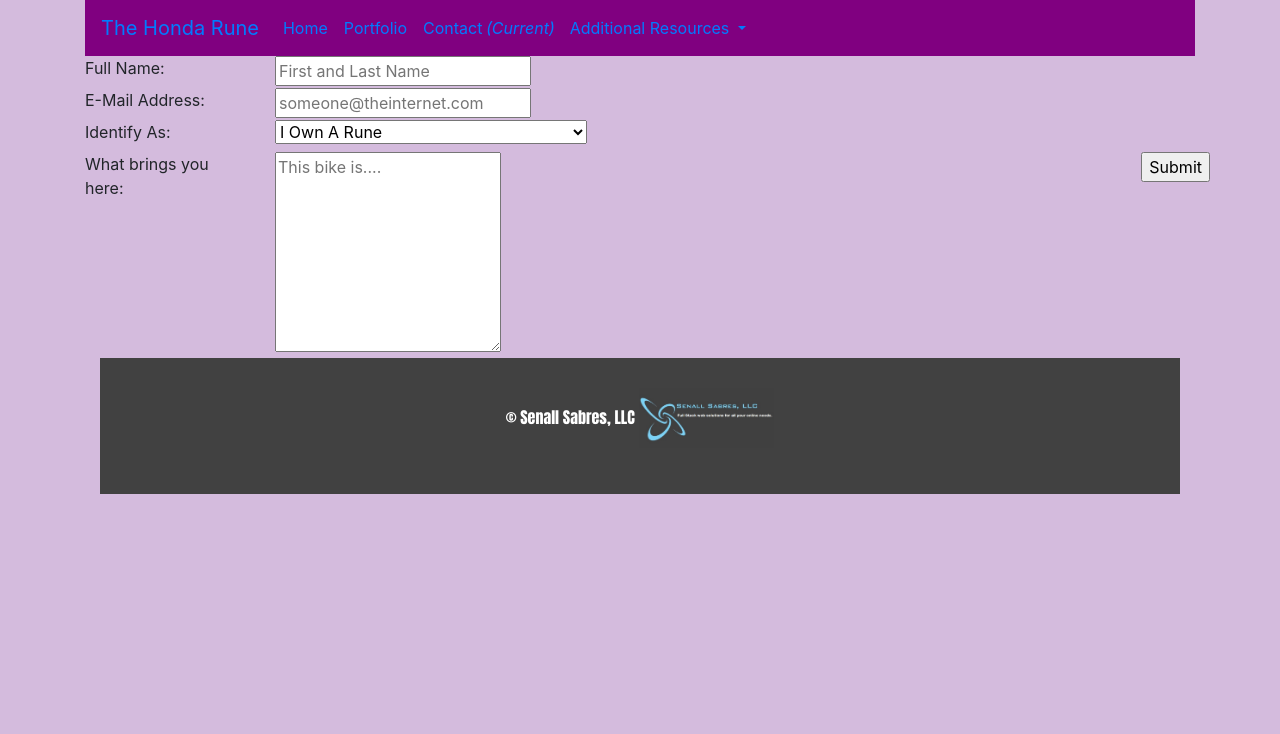
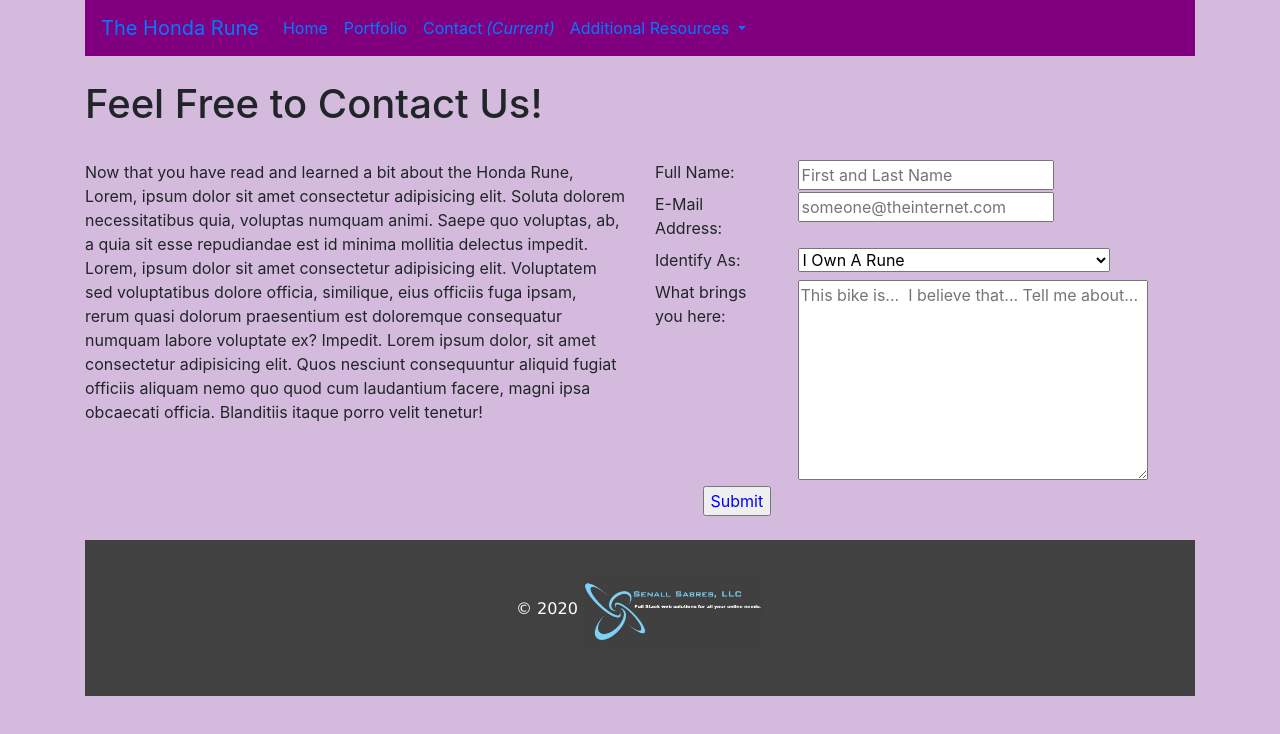
Before and after one commit to mrllanes/Portfolio, a plain HTML site: page contact.html in a window 1280 px wide. Drawn offline with nearby package versions, Linux system fonts and the light colour scheme.

Commit message:
Contact page done, other small modifications to index, Portfolio page not done yet

```diff
--- a/contact.html
+++ b/contact.html
@@ -45,10 +45,19 @@
         </nav>
     </div>
 
+    <!--Main section for the Contact Form-->
     <div class="container">
-        <form action="action_page.php">
+        <br>
+        <h1>Feel Free to Contact Us!</h1>
+        <br>
+        <form>
             <div class="row">
-                <div class="col-2">
+                <div class="col">
+                    <p>Now that you have read and learned a bit about the Honda Rune, Lorem, ipsum dolor sit amet consectetur adipisicing elit. Soluta dolorem necessitatibus quia, voluptas numquam animi. Saepe quo voluptas, ab, a quia sit esse repudiandae est id minima mollitia delectus impedit. Lorem, ipsum dolor sit amet consectetur adipisicing elit. Voluptatem sed voluptatibus dolore officia, similique, eius officiis fuga ipsam, rerum quasi dolorum praesentium est doloremque consequatur numquam labore voluptate ex? Impedit. Lorem ipsum dolor, sit amet consectetur adipisicing elit. Quos nesciunt consequuntur aliquid fugiat officiis aliquam nemo quo quod cum laudantium facere, magni ipsa obcaecati officia. Blanditiis itaque porro velit tenetur!</p>
+                </div>
+                <div class="col">
+                    <div class="row">
+                        <div class="col-3">
                             <label for="fullName">Full Name: </label>
                         </div>
                         <div class="col">
@@ -57,16 +66,17 @@
                     </div>
 
                     <div class="row">
-                <div class="col-2">
-                    <label for="emailAddess">E-Mail Address: </label>
+                        <div class="col-3">
+                            <label for="emailAddress">E-Mail Address: </label>
                         </div>
                         <div class="col">
                             <input type="text" id="emailAddress" name="email" placeholder="someone@theinternet.com">
                         </div>
                     </div>
 
+                    <!--Dropdown menu -->
                     <div class="row">
-                <div class="col-2">
+                        <div class="col-3">
                             <label for="identify">Identify As: </label>
                         </div>
                         <div class="col">
@@ -80,27 +90,33 @@
                     </div>
 
                     <div class="row">
-                <div class="col-2">
+                        <div class="col-3">
                             <label for="interest">What brings you here: </label>
                         </div>
                         <div class="col">
-                    <textarea id="interest" name="interest" placeholder="This bike is...." style="height:200px"></textarea>
+                            <textarea id="interest" name="interest" placeholder="This bike is...  I believe that... Tell me about..." style="height:200px;width:350px"></textarea>
+                        </div>
                     </div>
 
+                    <!--Submit button is Offset on purpose-->
                     <div class="row">
-                <div class="col">
-                    <input type="submit" value="Submit">
+                        <div class="col-md-2 offset-md-1">
+                            <input type="submit" value="Submit" style="color: blue;">
+                        </div>
+                    </div>
+
                 </div>
             </div>
         </form>
 
 
     </div>
+    <br>
 
     <!--Footer Area, same for all pages-->
     <div class="container">
         <footer>
-            <p>&copy; Senall Sabres, LLC <img src="images/sslogo.jpg" height="60px"></p>
+            <p>&copy; 2020 <img src="images/sslogo.jpg" height="80px"></p>
         </footer>
     </div>
 
--- a/style.css
+++ b/style.css
@@ -20,7 +20,7 @@ footer {
     padding: 30px;
     background-color: rgb(65, 65, 65);
     clear: both;
-    font-family: Impact, Haettenschweiler, 'Arial Narrow Bold', sans-serif;
+    font-family: 'Lucida Sans', 'Lucida Sans Regular', 'Lucida Grande', 'Lucida Sans Unicode', Geneva, Verdana, sans-serif;
     text-align: center;
     color: white;
 }
```
Also changed, not shown: index.html (+1 -1 lines), portfolio.html (+1 -1 lines). Lines whose indentation alone changed are shown as unchanged.
